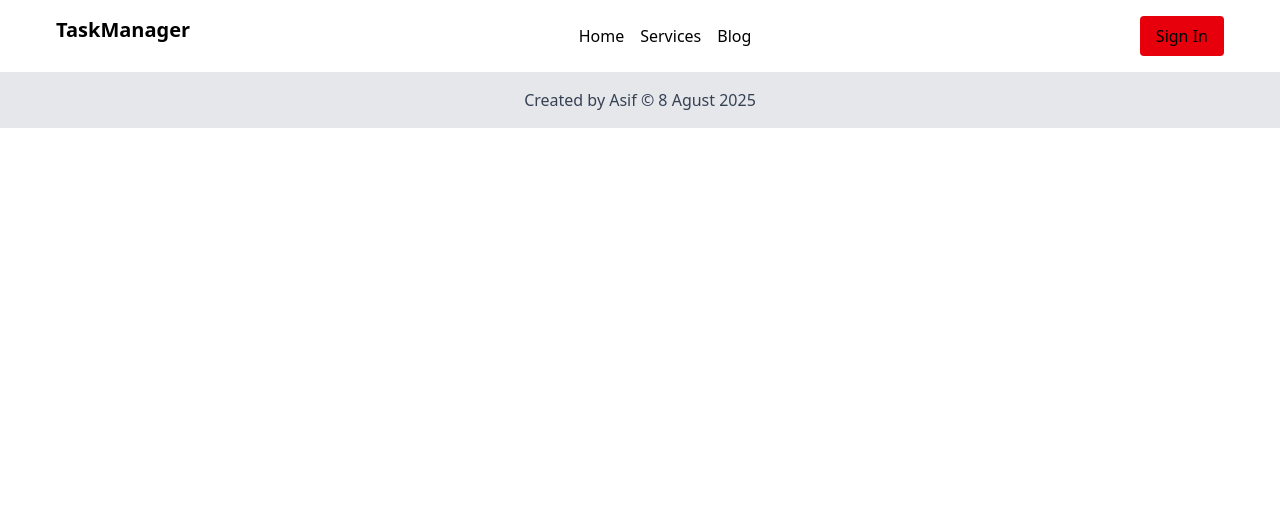
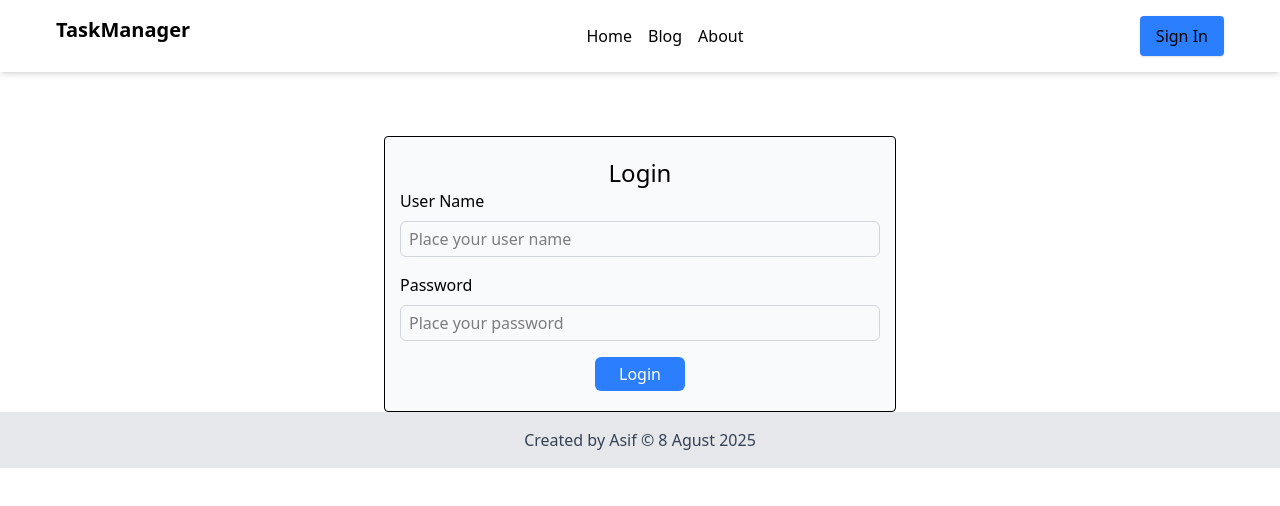
Before and after one commit to AsifMia-dev/React-App, a React (Vite) app: page /signin in a window 1280 px wide. Shown: the top 506 px of the page. Built offline with nearby package versions, Linux system fonts and the light colour scheme.

Commit message:
Add Login page

```diff
--- a/src/App.jsx
+++ b/src/App.jsx
@@ -1,11 +1,13 @@
 
 import Button from './Components/Button';
 import Layout from './Components/Layout';
+import AppRoutes from './AppRoutes/AppRoutes';
+import Login from './AuthenTicate/Login';
 
 function App() {
   return (
     <>
-      <Layout />
+      <AppRoutes />
     </>
   )
 }
--- /dev/null
+++ b/src/AppRoutes/AppRoutes.jsx
@@ -0,0 +1,20 @@
+import { Routes, Route } from "react-router-dom";
+import Home from "../Pages/Home";
+import About from "../Pages/About";
+import Blog from "../Pages/Blog";
+import SignIn from "../Pages/SignIn";
+
+
+
+function AppRoutes(){
+    return (
+        <Routes>
+            <Route path="/" element={<Home />} />
+            <Route path="/about" element={<About />} />
+            <Route path="/blog" element={<Blog />} />
+            <Route path="signin" element={<SignIn />} />
+
+        </Routes>
+    );
+}
+export default AppRoutes;
--- /dev/null
+++ b/src/AuthenTicate/Login.jsx
@@ -0,0 +1,31 @@
+
+import InputGroup from "../Components/InputGroup"
+import Button from "../Components/Button";
+
+function Login(){
+    return(
+
+        <div className="container w-[40%] bg-gray-50 h-auto mx-auto border rounded mt-[5%]">
+            <h1 className="flex justify-center text-2xl mt-5">Login</h1>
+            <div className="flex flex-col items-center gap-y-4 ">
+                <InputGroup
+                label="User Name"
+                placeholder="Place your user name"
+                type="text"
+                />
+                <InputGroup
+                label="Password"
+                placeholder="Place your password"
+                type="text"
+                />
+                <div className="mb-5">
+                 <Button buttonName="Login" buttonType="primary"/>
+                </div>
+
+            </div>
+        </div>
+
+    )
+}
+
+export default Login;
--- a/src/Components/Button.jsx
+++ b/src/Components/Button.jsx
@@ -1,3 +1,4 @@
+import Login from "../AuthenTicate/Login";
 
 const type ={
     primary:[
@@ -20,7 +21,7 @@ const type ={
 }
 function Button({buttonName , buttonType}){
     return(
-        <button className= {type[buttonType].join(" ") + "w-2.5 px-6 py-[5px] text-md rounded-md text-white cursor-pointer"}>{buttonName}</button>
+        <button className= {type[buttonType].join(" ") + "w-3 px-6 py-[5px] text-md rounded-md text-white cursor-pointer"}>{buttonName}</button>
     );
 }
 
--- a/src/Components/InputGroup.jsx
+++ b/src/Components/InputGroup.jsx
@@ -2,12 +2,14 @@
 function InputGroup({label, type, placeholder = ''}){
     return (
         <>
+            <div>
             <label className="block mb-2 text-bold text-shadow-black ">{label}</label>
             <input
                 typ = {type}
                 placeholder={placeholder}
                 className="w-[30rem] h-9 p-2 border border-gray-300 rounded-md  focus:ring-blue-500"
             />
+            </div>
         </>
     );
 }
--- a/src/Components/Layout.jsx
+++ b/src/Components/Layout.jsx
@@ -1,9 +1,9 @@
 import NavItem from "./NavItem"
 import Footer from "./Footer"
-function Layout(){
+function Layout({children}){
     return(
         <>
-                <div className="bg-gray-100 shadow-md">
+                <nav className="bg-gray-100 shadow-md">
                     <ul className="flex  bg-white p-4 text-black">
                         <div className="ml-10">
                             <li className="toUppercase font-bold text-xl">
@@ -15,17 +15,21 @@ function Layout(){
                                 <NavItem path="/" name="Home" />
                             </li>
                             <li>
-                                <NavItem path="/services" name="Services" />
+                                <NavItem path="/blog" name="Blog" />
                             </li>
                             <li>
-                            <NavItem path="/blog" name="Blog" />
+                                <NavItem path="/about" name="About" />
                             </li>
                         </div>
-                        <li className="mr-10 bg-red-600 rounded px-4 py-2">
-                            <NavItem path="/login" name="Sign In" />
+                        <li className="mr-10 bg-blue-500 rounded px-4 py-2 shadow">
+                            <NavItem path="/signin" name="Sign In" />
                         </li>
                     </ul>
-                </div>
+                </nav>
+                <main>
+                    {children}
+                </main>
+
             <Footer />
         </>
 
--- a/src/Components/NavItem.jsx
+++ b/src/Components/NavItem.jsx
@@ -8,8 +8,8 @@ function NavItem({ path, name }) {
     <Link
         to={path}
       className={
-        currentPath === path
-          ? "underline"
+        currentPath !== "/signin" && currentPath === path
+          ? "underline decoration-red-600 decoration-[1.5px]"
           : "text-black hover:text-black" // or your custom hover effect
       }
     >
--- /dev/null
+++ b/src/Pages/About.jsx
@@ -0,0 +1,13 @@
+import Layout from "../Components/Layout";
+
+function About(){
+    return(
+        <Layout>
+            <h1>
+                This is About page
+            </h1>
+        </Layout>
+    );
+}
+
+export default About;
--- /dev/null
+++ b/src/Pages/Blog.jsx
@@ -0,0 +1,13 @@
+import Layout from "../Components/Layout";
+
+function Blog(){
+    return(
+        <Layout>
+            <h1>
+                This is Blog page
+            </h1>
+        </Layout>
+    );
+}
+
+export default Blog;
--- /dev/null
+++ b/src/Pages/Home.jsx
@@ -0,0 +1,15 @@
+import Layout from "../Components/Layout";
+
+
+function Home(){
+    return(
+        <Layout>
+            <h1>
+                This is home page
+            </h1>
+
+        </Layout>
+    );
+}
+
+export default Home;
--- /dev/null
+++ b/src/Pages/SignIn.jsx
@@ -0,0 +1,12 @@
+import Layout  from "../Components/Layout";
+import Login from "../AuthenTicate/Login";
+
+
+function SignIn(){
+    return(
+        <Layout>
+            <Login />
+        </Layout>
+    );
+}
+export default SignIn;
```
Also changed, not shown: src/AuthenTicate/Register.jsx (added), 1 other file (tests, documents, lock files or other folders).
